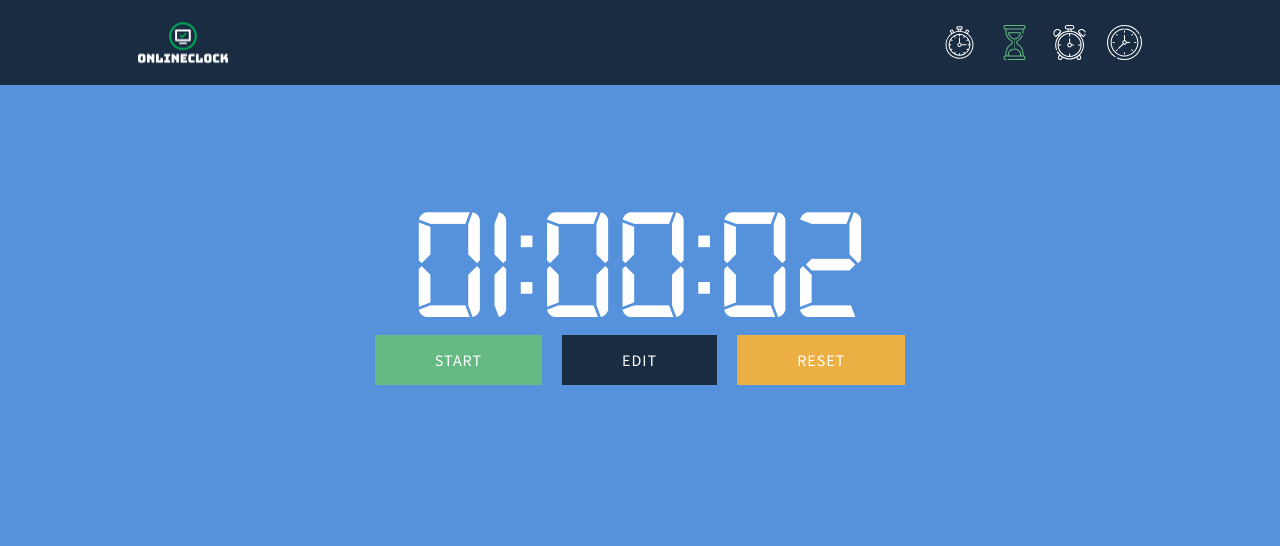
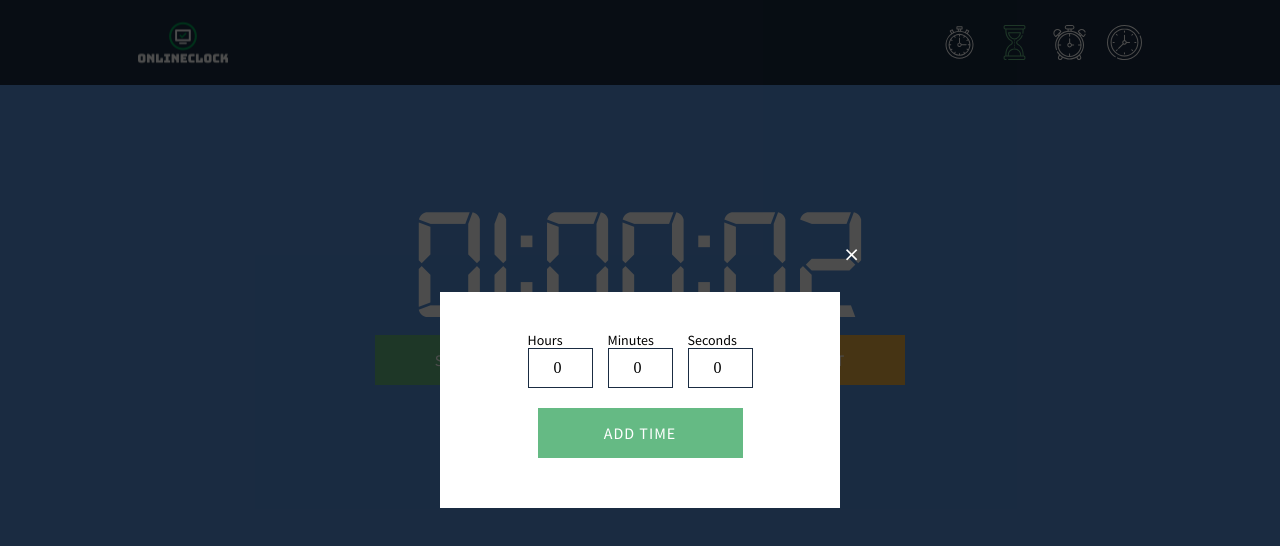
Before and after one commit to arkadiuszPasciak/onlineClock, a Vue app: page /countdown in a window 1280 px wide. Both pictures are taken after a click on the button "EDIT". Shown: the top 546 px of the page. Built offline with nearby package versions, Linux system fonts and the light colour scheme.

Commit message:
Added component SetTime, added component Input, added teleport for SetTime, added json files for inputs

```diff
--- a/public/index.html
+++ b/public/index.html
@@ -12,6 +12,6 @@
       <strong>We're sorry but <%= htmlWebpackPlugin.options.title %> doesn't work properly without JavaScript enabled. Please enable it to continue.</strong>
     </noscript>
     <div id="app"></div>
-    <!-- built files will be auto injected -->
+    <div id="modal"></div>
   </body>
 </html>
--- a/src/components/Countdown.vue
+++ b/src/components/Countdown.vue
@@ -1,4 +1,7 @@
 <template>
+  <teleport to="#modal">
+    <SetTime ref="setTime"/>
+  </teleport>
   <Time
     :hours="hours"
     :minutes="minutes"
@@ -13,6 +16,7 @@
   <Button
     name="Edit"
     modifier="edit"
+    @click="$refs.setTime.show = true"
   />
   <Button
     name="Reset"
@@ -25,10 +29,11 @@
 import { ref } from 'vue';
 import Button from '@/components/Button';
 import Time from '@/components/Time';
+import SetTime from '@/components/SetTime';
 
 export default {
   name: 'Countdown',
-  components: { Button, Time },
+  components: { Button, Time, SetTime },
   setup() {
     let hours = ref(1);
     let minutes = ref(0);
--- /dev/null
+++ b/src/components/Input.vue
@@ -0,0 +1,34 @@
+<template>
+  <div class="Input">
+    <label class="Input" :for="id">{{ text }}</label>
+    <input
+      type="number"
+      :id="id"
+      min="0"
+      :max="max"
+      value="0"
+    >
+  </div>
+</template>
+
+<script>
+export default {
+  name: 'Input',
+  props: ['id', 'max', 'text'],
+};
+</script>
+
+<style lang="scss" scoped>
+.Input {
+  display: flex;
+  flex-direction: column;
+}
+label {
+  font: 500 14px/16px $sourceSansPro;
+}
+input {
+  border: 1px solid $cl-dark-blue;
+  padding: 10px 0 10px 10px;
+  text-align: center;
+}
+</style>
--- /dev/null
+++ b/src/components/SetTime.vue
@@ -0,0 +1,100 @@
+<template>
+  <transition name="fade">
+    <div class="SetTime" v-if="show">
+      <div class="content">
+        <div class="inputs">
+          <Input
+            v-for="el in inputs"
+            :key="el.key"
+            :id="el.id"
+            :max="el.max"
+            :text="el.text"
+          />
+        </div>
+        <Button
+          name="Add Time"
+          modifier="start"
+         />
+        <a class="close-btn" href="#" @click="show = false">&#10799;</a>
+      </div>
+    </div>
+  </transition>
+</template>
+
+<script>
+import { ref } from 'vue';
+import Button from '@/components/Button';
+import Input from '@/components/Input';
+import inputsJson from '@/json/inputs.json';
+
+export default {
+  name: 'SetTime',
+  components: { Button, Input },
+  setup() {
+    const inputs = inputsJson;
+    const show = ref(false);
+    return { inputs, show };
+  },
+};
+</script>
+
+<style lang="scss" scoped>
+.SetTime {
+  display: flex;
+  position: fixed;
+  top: 0;
+  left: 0;
+  justify-content: center;
+  align-items: center;
+  width: 100vw;
+  height: 100vh;
+  transition: background-color .5s ease;
+  background: rgba($cl-black, .7);
+}
+.content {
+  position: relative;
+  display: grid;
+  justify-content: center;
+  max-width: 400px;
+  width: 100%;
+  margin: auto;
+  padding: 40px;
+  background: $cl-white;
+}
+.inputs {
+  display: grid;
+  flex-basis: 100%;
+  justify-content: center;
+  column-gap: 15px;
+  grid-template-columns: repeat(3, auto);
+  margin: 0 0 10px;
+}
+.close-btn {
+  position: absolute;
+  color: $cl-white;
+  cursor: pointer;
+  transition: color .5s ease;
+  font-size: 20px;
+  @include below(big) {
+    top: -150px;
+    right: 35px;
+  }
+  @include above(big) {
+    top: -50px;
+    right: -20px;
+  }
+  &:hover {
+    @include hover(hover) {
+      color: $cl-green;
+    }
+  }
+}
+.fade-enter-active,
+.fade-leave-active {
+  transition: opacity .5s ease;
+}
+.fade-enter-from,
+.fade-leave-to {
+  opacity: 0;
+}
+</style>
--- /dev/null
+++ b/src/json/inputs.json
@@ -0,0 +1,20 @@
+[
+  {
+    "key": 1,
+    "id": "set-time-hours",
+    "max": 99,
+    "text": "Hours"
+  },
+  {
+    "key": 2,
+    "id": "set-time-minutes",
+    "max": 59,
+    "text": "Minutes"
+  },
+  {
+    "key": 3,
+    "id": "set-time-seconds",
+    "max": 59,
+    "text": "Seconds"
+  }
+]
--- a/src/styles/colors.scss
+++ b/src/styles/colors.scss
@@ -1,3 +1,4 @@
+$cl-black: #000000;
 $cl-dark-blue: #1A2C42;
 $cl-light-blue: #5692DB;
 $cl-green: #65BA84;
```
